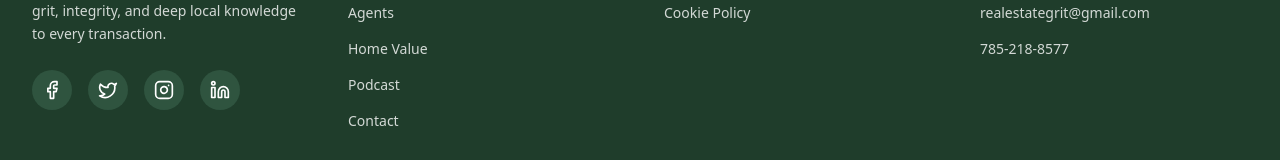
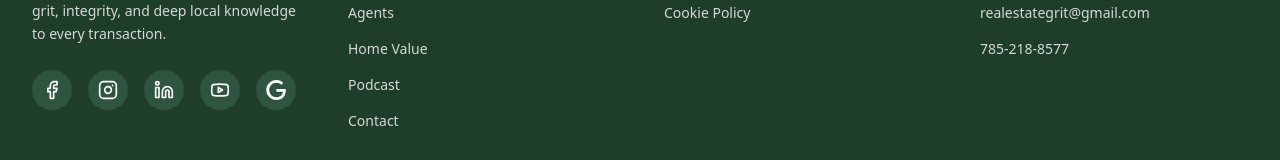
Before and after one commit to gritreal/Grit-Real-Estate, a Next.js app: page / in a window 1280 px wide. Shown: the part 2264-2424 px from the top of the page. Built offline with nearby package versions, Linux system fonts and the light colour scheme; a web font is replaced by a local one.

Commit message:
Update Footer.tsx

```diff
--- a/src/components/Footer.tsx
+++ b/src/components/Footer.tsx
@@ -1,6 +1,6 @@
 import Link from "next/link";
 import Image from "next/image";
-import { Building2, Facebook, Twitter, Instagram, Linkedin } from "lucide-react";
+import { Building2, Facebook, Twitter, Instagram, Linkedin, Youtube } from "lucide-react";
 
 export default function Footer() {
     return (
@@ -26,10 +26,11 @@ export default function Footer() {
                         Hardworking Real Estate Experts for the Kansas and Missouri Market. We bring grit, integrity, and deep local knowledge to every transaction.
                     </p>
                     <div className="flex space-x-4">
-                        <SocialIcon href="#" icon={<Facebook className="w-5 h-5" />} />
-                        <SocialIcon href="#" icon={<Twitter className="w-5 h-5" />} />
-                        <SocialIcon href="#" icon={<Instagram className="w-5 h-5" />} />
-                        <SocialIcon href="#" icon={<Linkedin className="w-5 h-5" />} />
+                        <SocialIcon href="https://facebook.com" icon={<Facebook className="w-5 h-5" />} />
+                        <SocialIcon href="https://instagram.com" icon={<Instagram className="w-5 h-5" />} />
+                        <SocialIcon href="https://linkedin.com" icon={<Linkedin className="w-5 h-5" />} />
+                        <SocialIcon href="https://youtube.com/@shesgotgrit" icon={<Youtube className="w-5 h-5" />} />
+                        <SocialIcon href="https://google.com" icon={<GoogleIcon className="w-5 h-5" />} />
                     </div>
                 </div>
 
@@ -94,3 +95,11 @@ function SocialIcon({ href, icon }: { href: string; icon: React.ReactNode }) {
         </a>
     );
 }
+
+function GoogleIcon({ className }: { className?: string }) {
+    return (
+        <svg viewBox="0 0 24 24" fill="currentColor" className={className}>
+            <path d="M12.48 10.92v3.28h7.84c-.24 1.84-.853 3.187-1.787 4.133-1.147 1.147-2.933 2.4-6.053 2.4-4.827 0-8.6-3.893-8.6-8.72s3.773-8.72 8.6-8.72c2.6 0 4.507 1.027 5.907 2.347l2.307-2.307C18.747 1.44 16.133 0 12.48 0 5.867 0 .307 5.387.307 12s5.56 12 12.173 12c3.573 0 6.267-1.173 8.373-3.36 2.16-2.16 2.84-5.213 2.84-7.667 0-.76-.053-1.467-.173-2.053H12.48z" />
+        </svg>
+    );
+}
```
